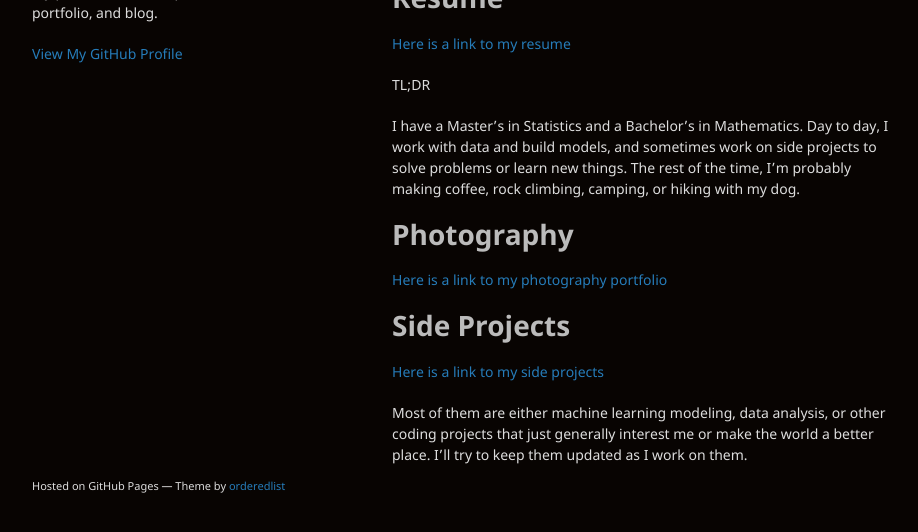
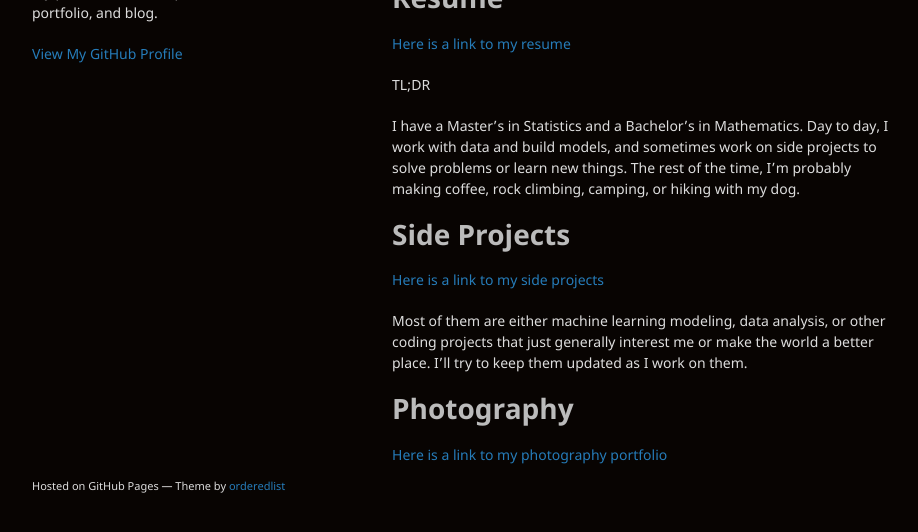
Before and after one commit to chadbreece/chadbreece.github.io, a Jekyll site: the page built from index.md, in a window 1280 px wide, cut to the strip 335-867 px from the top of the page. Shown: the whole strip, without its empty margins (178-1096 px from the left). Built offline with Jekyll 4.4.1, drawn with Linux system fonts in a browser that asks for light colours; our own code applies the rules of GitHub Pages for plain Markdown files.

```diff
--- a/index.md
+++ b/index.md
@@ -16,12 +16,12 @@ TL;DR
 
 I have a Master's in Statistics and a Bachelor's in Mathematics. Day to day, I work with data and build models, and sometimes work on side projects to solve problems or learn new things. The rest of the time, I'm probably making coffee, rock climbing, camping, or hiking with my dog.
 
-# Photography
-
-[Here is a link to my photography portfolio](./photography.md)
-
 # Side Projects
 
 [Here is a link to my side projects](./side-projects.md)
 
 Most of them are either machine learning modeling, data analysis, or other coding projects that just generally interest me or make the world a better place. I'll try to keep them updated as I work on them.
+
+# Photography
+
+[Here is a link to my photography portfolio](./photography.md)
```
